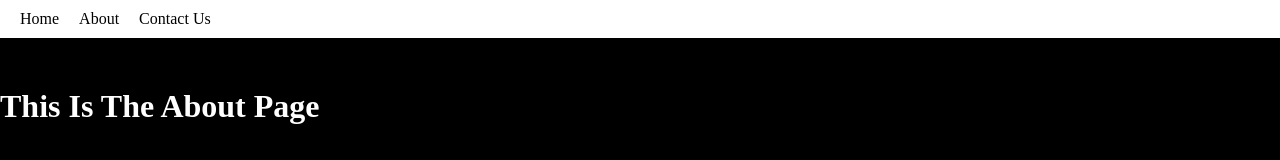
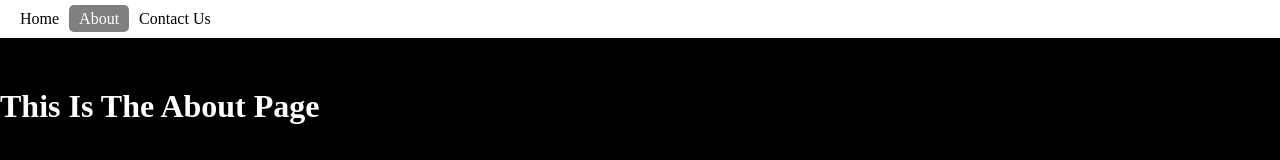
Before and after one commit to Rajan-4900/React_Router_class, a React (Vite) app: page /about in a window 1280 px wide. Shown: the top 160 px of the page. Built offline with nearby package versions, Linux system fonts and the light colour scheme.

Commit message:
i have add the "isActive" Code to all NavLink to identify which is active in the navBar

```diff
--- a/src/Components/Navbar.jsx
+++ b/src/Components/Navbar.jsx
@@ -15,8 +15,23 @@ const Navbar = () => {
         })}
         to={'/'}>Home</NavLink>
 
-        <Link style={{ margin: '10px', textDecoration:"none", color:"black"}} to={'/about'}>About</Link>
-        <Link style={{ margin: '10px', textDecoration:"none", color:"black" }} to={'/contact'}>Contact Us</Link>
+        <NavLink style={({ isActive }) => ({
+          color: isActive ? "white" : "black",
+          backgroundColor: isActive ? "gray" : "transparent",
+          padding: "5px 10px",
+          borderRadius: "5px",
+          textDecoration: "none"
+        })}
+        to={'/about'}>About</NavLink>
+
+        <NavLink style={({ isActive }) => ({
+          color: isActive ? "white" : "black",
+          backgroundColor: isActive ? "gray" : "transparent",
+          padding: "5px 10px",
+          borderRadius: "5px",
+          textDecoration: "none"
+        })}
+        to={'/contact'}>Contact Us</NavLink>
       </div>
     </>
   )
```
